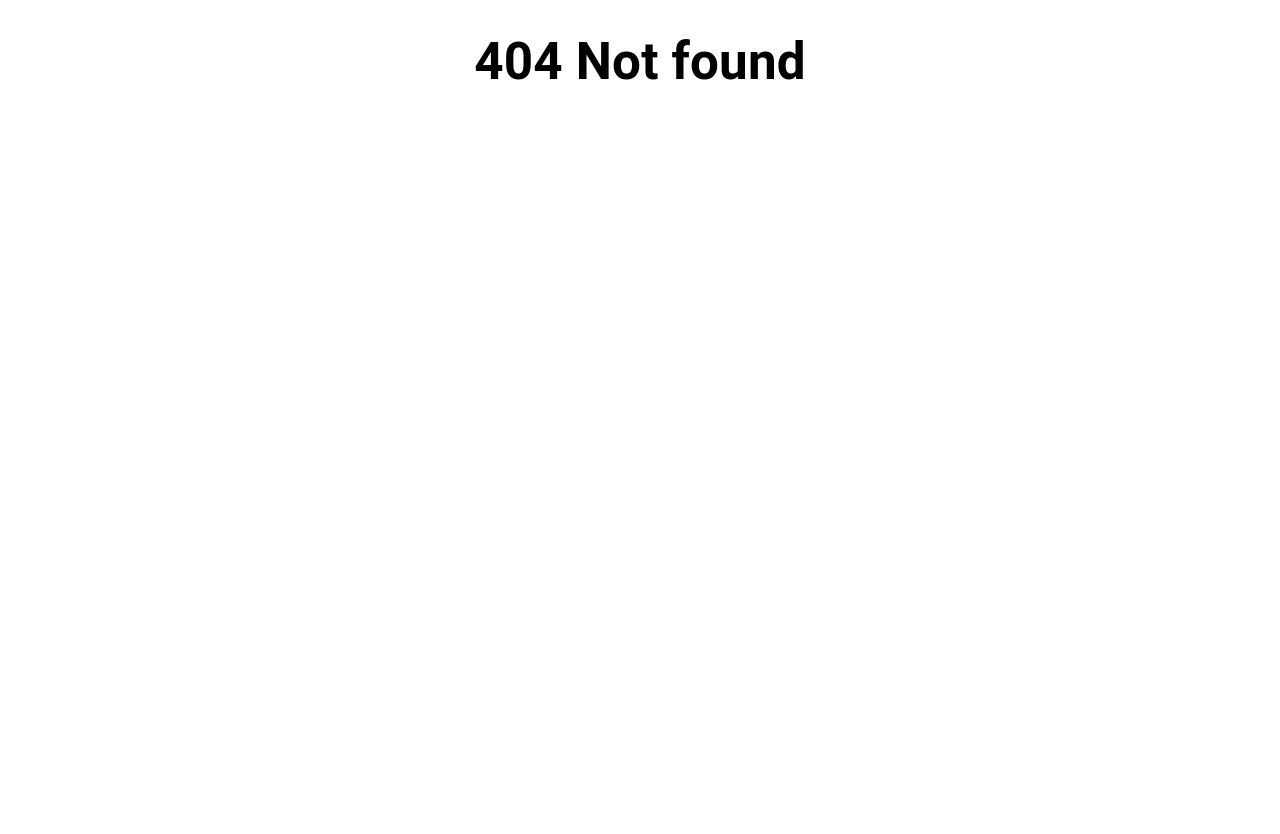
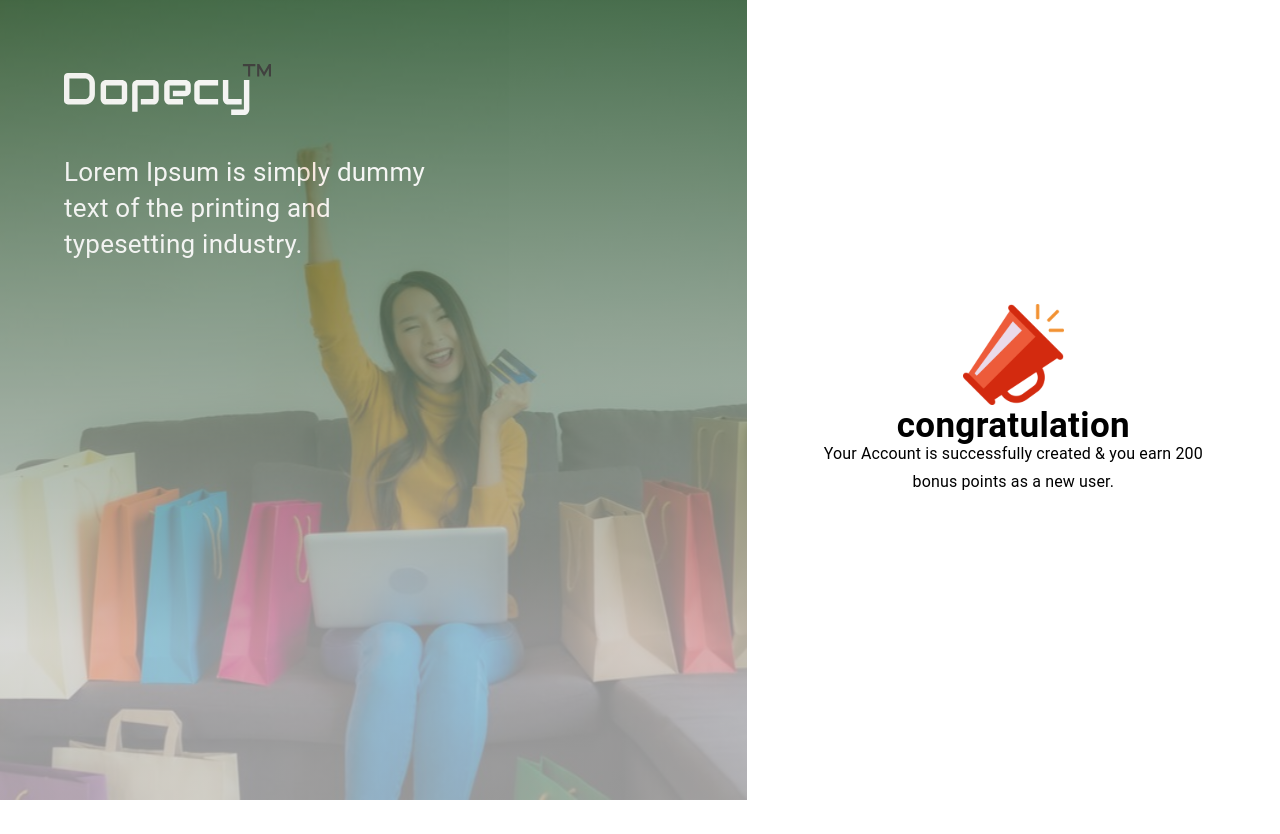
Before and after one commit to Dopecy-Dev/fe-dopecy, a React (Vite) app: page /congratulation in a window 1280 px wide. Before the commit this address had no page. After the commit the page ends 800 px from the top, so only its background shows below. Built offline with nearby package versions, Linux system fonts and the light colour scheme.

Commit message:
-- congratulation screen compelte

```diff
--- a/src/Routers/Routers.jsx
+++ b/src/Routers/Routers.jsx
@@ -23,6 +23,7 @@ import SignUp from '../pages/auth/SignUp'
 // import Chat from '../pages/user/Chat/index'
 // import ProgressPathScreen from '../pages/user/ProgressPathScreen/index'
 import LandingPage from '../pages/landingpage/LandingPage';
+import Congratulation from '../pages/auth/Congratulation';
 
 //seller
 // import TermsAndConditions from '../pages/seller/TermsAndConditions/index'
@@ -47,6 +48,7 @@ const Routers = () => {
                 {/* user */}
                 <Route path="/" element={<Navigate replace to="/landingpage" />} />
                 <Route path="/landingpage" element={<LandingPage />} />
+                <Route path="/congratulation" element={<Congratulation />} />
                 {/* <Route path="/marketplace" element={<Protected Component={MarketPlace} />} /> */}
                 {/* <Route path="/sellerstore" element={<Protected Component={SellerStore} />} /> */}
                 {/* <Route path="/ownprofile" element={<Protected Component={OwnProfile} />} /> */}
--- /dev/null
+++ b/src/pages/auth/Congratulation.jsx
@@ -0,0 +1,86 @@
+import { Box, Grid, useTheme, useMediaQuery } from '@mui/material';
+import React, { useState } from 'react';
+import loginbg from '../../assets/images/loginbg.svg';
+import CustomTypography from '../../components/typography/CustomTypography';
+import LogoLoginScreen from '../../components/logos/LogoLoginScreen';
+import congratimage from '../../assets/images/congratimage.svg'
+
+function Congratulation() {
+    const bonusPoints = 200
+    const bonusText = 'Your Account is successfully created & you earn' + ' ' + bonusPoints + ' ' + 'bonus points as a new user.'
+
+    return (
+        <Box sx={{ display: 'flex', flexDirection: 'column', height: '100vh' }}>
+            <Grid container sx={{ flex: 1 }}>
+                <Grid item xs={12} md={7} sx={{ display: { xs: 'none', md: 'block' } }}>
+                    <Box
+                        sx={{
+                            width: '100%',
+                            height: '100%',
+                            backgroundImage: `url(${loginbg})`,
+                            backgroundSize: 'cover',
+                            backgroundPosition: 'center',
+                            position: 'relative',
+                        }}
+                    >
+                        <Box
+                            sx={{
+                                width: '100%',
+                                height: '100%',
+                                background: 'linear-gradient(0deg, #D1D1D1 20%, #093E11 100%)',
+                                position: 'absolute',
+                                top: 0,
+                                left: 0,
+                                opacity: 0.7,
+                                p: 8,
+                            }}
+                        >
+                            <Grid container spacing={4} sx={{ flexDirection: 'column', alignItems: 'start' }}>
+                                <Grid item>
+                                    <LogoLoginScreen />
+                                </Grid>
+                                <Grid item xs={8}>
+                                    <CustomTypography
+                                        text='Lorem Ipsum is simply dummy text of the printing and typesetting industry.'
+                                        style={{
+                                            fontWeight: '400',
+                                            fontSize: '26px',
+                                            lineHeight: '36px',
+                                            color: 'text.white',
+                                            textAlign: 'left',
+                                        }}
+                                    />
+                                </Grid>
+                            </Grid>
+                        </Box>
+                    </Box>
+                </Grid>
+                <Grid item xs={12} md={5} sx={{ display: 'flex', flexDirection: 'column', justifyContent: 'center', alignItems: 'center', p: { xs: 2, md: 4 } }}>
+                    <Box sx={{ width: '100%', maxWidth: 400 }}>
+                        <Box component="img" src={congratimage} alt="congratimage" />
+                        <CustomTypography
+                            text='congratulation'
+                            style={{
+                                fontWeight: '600',
+                                fontSize: '35px',
+                                lineHeight: '28px',
+                                color: 'text.primary',
+                            }}
+                        />
+                        <CustomTypography
+                            text={bonusText}
+                            style={{
+                                fontWeight: '400',
+                                fontSize: '16px',
+                                lineHeight: '28px',
+                                color: 'text.primary',
+                            }}
+                        />
+                    </Box>
+                </Grid>
+            </Grid>
+        </Box>
+    );
+}
+
+export default Congratulation;
--- a/src/pages/auth/SignUp.jsx
+++ b/src/pages/auth/SignUp.jsx
@@ -1,5 +1,6 @@
 import { Box, Grid, TextField, IconButton, InputAdornment, useTheme, useMediaQuery } from '@mui/material';
 import React, { useState } from 'react';
+import { useNavigate } from 'react-router-dom';
 import { Visibility, VisibilityOff } from '@mui/icons-material';
 import PhoneInput from 'react-phone-input-2';
 import 'react-phone-input-2/lib/style.css'; // Import the styles for the phone input
@@ -22,6 +23,8 @@ function SignUp() {
     const [showPassword, setShowPassword] = useState(false);
     const [showConfirmPassword, setShowConfirmPassword] = useState(false);
     const [emailError, setEmailError] = useState('');
+
+    const navigate = useNavigate();
 
     const theme = useTheme();
     const isSmallScreen = useMediaQuery(theme.breakpoints.down('sm'));
@@ -53,6 +56,10 @@ function SignUp() {
         console.log('Phone:', phone);
         console.log('Password:', password);
         console.log('Remember Me:', rememberMe);
+
+        // Redirect to the "/congratulation" route after successful sign-up
+        navigate("/congratulation");
+
     };
 
     const handleClickShowPassword = () => {
```
Also changed, not shown: src/assets/images/congratimage.svg (added).
